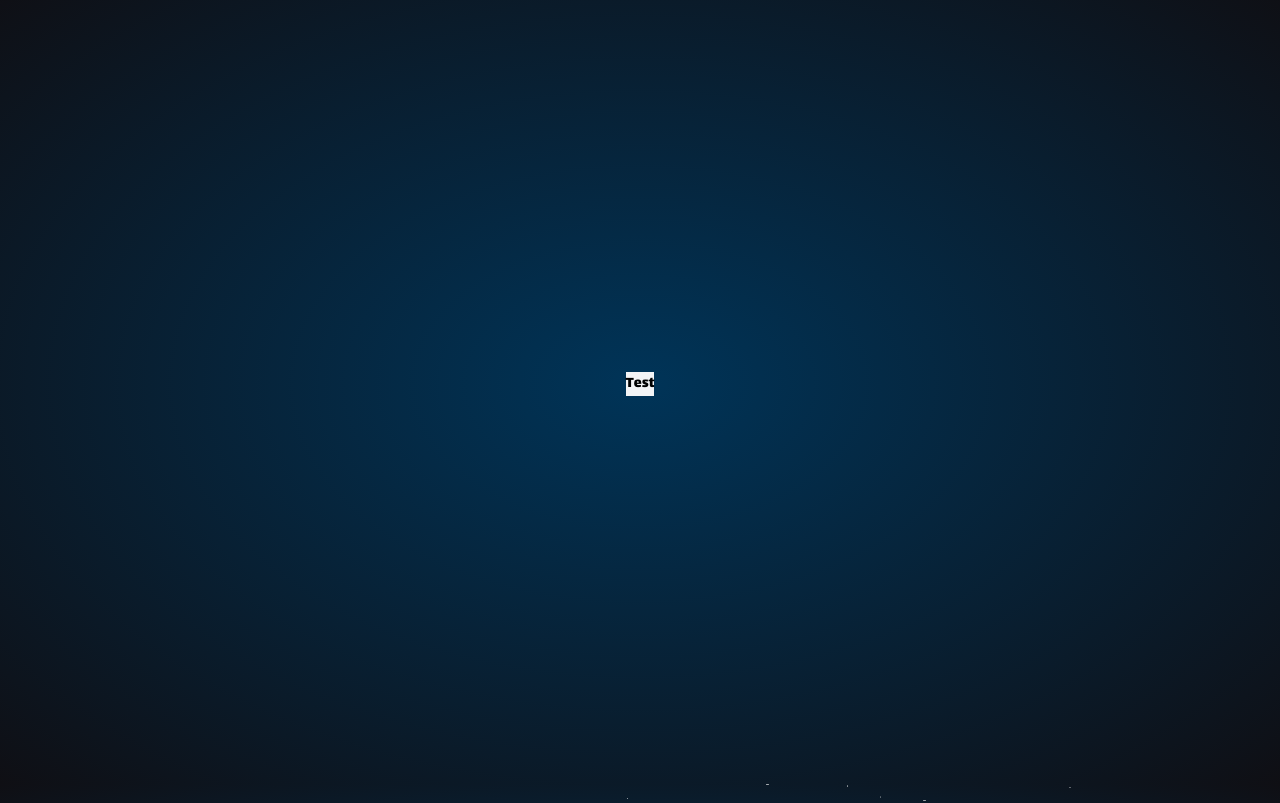
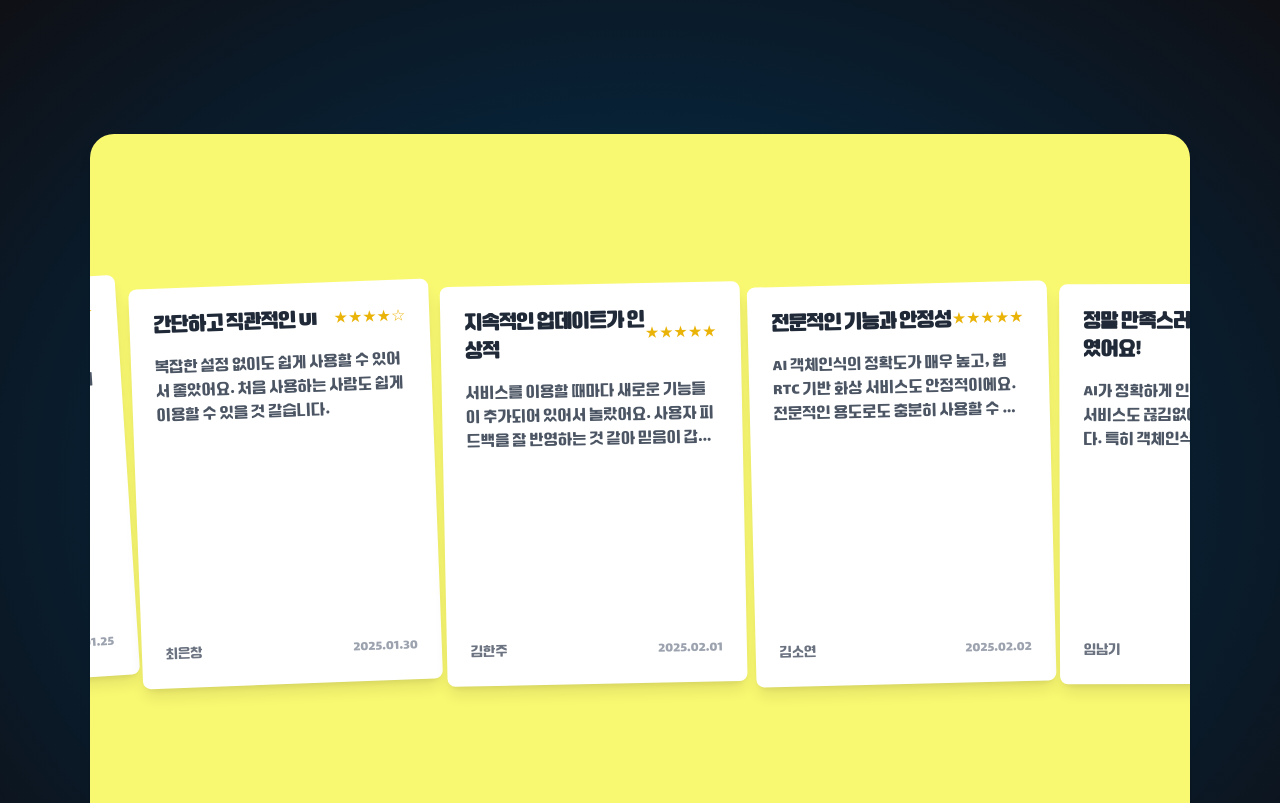
Before and after one commit to namgi2386/DreamMoA, a React (Vite) app: page / in a window 1280 px wide. Shown: the part 1680-2483 px from the top of the page. Built offline with nearby package versions, Linux system fonts and the light colour scheme.

Commit message:
Feat: 홈페이지 ReviewSection 구현

```diff
--- /dev/null
+++ b/src/components/home/ReviewSection/ReviewDummyData.js
@@ -0,0 +1,50 @@
+export const reviewData = [
+  {
+    id: 1,
+    title: "정말 만족스러운 서비스였어요!",
+    content: "AI가 정확하게 인식해서 놀랐어요. 화상 서비스도 끊김없이 잘 되어서 좋았습니다. 특히 객체인식 기능이 실시간으로 동작하는게 인상적이었어요.",
+    author: "임남기",
+    rating: 5,
+    date: "2025.01.15"
+  },
+  {
+    id: 2,
+    title: "편리하고 혁신적인 서비스",
+    content: "실시간으로 객체를 인식하고 분석하는 기능이 정말 유용했습니다. 화상 통화 품질도 매우 좋았어요. 앞으로도 자주 이용할 것 같아요!",
+    author: "권남희",
+    rating: 4,
+    date: "2025.01.20"
+  },
+  {
+    id: 3,
+    title: "화상 품질이 훌륭해요",
+    content: "다른 서비스들과 비교했을 때 화질이 깔끔하고 끊김이 없어서 좋았습니다. AI 기능도 매우 정확해서 만족스러웠어요.",
+    author: "신우진",
+    rating: 5,
+    date: "2025.01.25"
+  },
+  {
+    id: 4,
+    title: "간단하고 직관적인 UI",
+    content: "복잡한 설정 없이도 쉽게 사용할 수 있어서 좋았어요. 처음 사용하는 사람도 쉽게 이용할 수 있을 것 같습니다.",
+    author: "최은창",
+    rating: 4,
+    date: "2025.01.30"
+  },
+  {
+    id: 5,
+    title: "지속적인 업데이트가 인상적",
+    content: "서비스를 이용할 때마다 새로운 기능들이 추가되어 있어서 놀랐어요. 사용자 피드백을 잘 반영하는 것 같아 믿음이 갑니다.",
+    author: "김한주",
+    rating: 5,
+    date: "2025.02.01"
+  },
+  {
+    id: 6,
+    title: "전문적인 기능과 안정성",
+    content: "AI 객체인식의 정확도가 매우 높고, 웹RTC 기반 화상 서비스도 안정적이에요. 전문적인 용도로도 충분히 사용할 수 있을 것 같습니다.",
+    author: "김소연",
+    rating: 5,
+    date: "2025.02.02"
+  }
+];
--- a/src/components/home/homeTestSection/TestComponent.jsx
+++ b/src/components/home/ReviewSection/ReviewGradation.jsx
@@ -1,6 +1,7 @@
 import { useEffect, useRef, useState } from 'react';
+import ReviewMain from './ReviewMain';
 
-export default function TestComponent() {
+export default function ReviewGradation() {
   // opacity 상태값 (0: 완전 투명, 1: 완전 불투명)
   const [opacity, setOpacity] = useState(0);
   // 컴포넌트의 중간 지점을 지났는지 여부를 추적하는 상태값
@@ -42,7 +43,7 @@ export default function TestComponent() {
   }, [isScrolledPast]); // isScrolledPast가 변경될 때마다 effect 재실행
 
   return (
-    <div ref={componentRef} className="h-[800px] relative">
+    <div ref={componentRef} className="h-[1000px] relative">
       {/* 그라데이션 배경 div */}
       <div
         className="absolute inset-0 w-full h-full" // 절대위치 tblr-0설정 즉 전체화면
@@ -58,9 +59,7 @@ export default function TestComponent() {
       </div>
       {/* 실제내용div (배경보다 위에 z-10) */}
       <div className="absolute inset-0 flex flex-col items-center justify-center z-10" >
-
-        <h1 className="bg-gray-100">Test</h1>
-
+        <ReviewMain/>
       </div>
     </div>
   );
--- /dev/null
+++ b/src/components/home/ReviewSection/ReviewItems.jsx
@@ -0,0 +1,45 @@
+import { motion } from 'framer-motion';
+
+export default function ReviewItems({ review, rotate }) {
+  // review prop의 구조 분해 할당
+  const { title, content, author, rating, date } = review;
+
+  return (
+    // 각 리뷰 카드의 기본 컨테이너
+    // min-w-[300px]로 카드의 최소 너비 보장
+    <motion.div
+      className="min-w-[300px] min-h-[400px] bg-white rounded-lg shadow-lg p-6 cursor-default flex flex-col"
+      // 삐뚤어지자~
+      initial={{ rotate: 0 }}
+      animate={{ rotate }}
+      // 호버 효과를 위한 whileHover 애니메이션
+      whileHover={{
+        translateY: -5, // 위로 5px 이동
+        rotate : Math.random() * 10 - 5,
+        scale : 1.02,
+        transition: { duration: 0.2 }
+      }}
+    >
+      {/* 리뷰 제목 영역 */}
+      <div className="flex justify-between items-center mb-4">
+        <h3 className="text-xl font-semibold text-gray-800">{title}</h3>
+        {/* 별점 표시 - 예시로 ★ 문자 사용 */}
+        <div className="text-yellow-500">
+          {'★'.repeat(rating)}
+          {'☆'.repeat(5 - rating)}
+        </div>
+      </div>
+
+      {/* 리뷰 내용 영역 */}
+      <p className="text-gray-600 mb-4 line-clamp-3 tracking-wide">
+        {content}
+      </p>
+
+      {/* 작성자 정보와 날짜 영역 */}
+      <div className="flex justify-between items-center mt-auto">
+        <span className="text-sm text-gray-500">{author}</span>
+        <span className="text-sm text-gray-400">{date}</span>
+      </div>
+    </motion.div>
+  );
+};
--- /dev/null
+++ b/src/components/home/ReviewSection/ReviewMain.jsx
@@ -0,0 +1,27 @@
+import { motion } from "framer-motion";
+import ReviewItems from "./ReviewItems";
+import { reviewData } from "./ReviewDummyData";
+
+export default function ReviewMain() {
+  return (
+    <div className="overflow-hidden w-[1100px] min-h-[700px] bg-my-yellow shadow-lg flex items-center rounded-3xl">
+      <motion.div
+        className="flex gap-2"
+        animate={{
+          x: [-1000, 0],
+        }}
+        transition={{
+          duration: 50, // 속도조절 50초동안 한바퀴
+          repeat: Infinity,
+          ease: "linear",
+        }}
+      >
+        {/* 무한 스크롤인척 하기위해 데이터 세번 매핑 조져버려 */}
+        {/* 키값, 리뷰정보, 랜덤삐뚤어지기 각도 */}
+        {[...reviewData, ...reviewData, ...reviewData].map((review, index) => (
+          <ReviewItems key={index} review={review} rotate={Math.random() * 10 - 5}/>
+        ))}
+      </motion.div>
+    </div>
+  );
+};
--- a/src/pages/HomePage.jsx
+++ b/src/pages/HomePage.jsx
@@ -3,7 +3,7 @@ import ServiceHighlight from '../components/home/ServiceHighlight';
 import AIFeatureSection from '../components/home/AIFeatureSection';
 import { useSocialLogin } from '../hooks/useSocialLogin';
 import HomeCommunity from '../components/home/homeCommunitySection/HomeCommunity';
-import TestComponent from '../components/home/homeTestSection/TestComponent';
+import ReviewGradation from '../components/home/ReviewSection/ReviewGradation';
 
 export default function HomePage() {
   useSocialLogin();
@@ -13,7 +13,7 @@ export default function HomePage() {
       <MainHero />
       <ServiceHighlight />
       <AIFeatureSection />
-      <TestComponent/>
+      <ReviewGradation/>
     </div>
   );
 }
```
Also changed, not shown: src/components/home/ReviewSection/TestComponent_v1.jsx (renamed from src/components/home/homeTestSection/TestComponent_v1.jsx).
